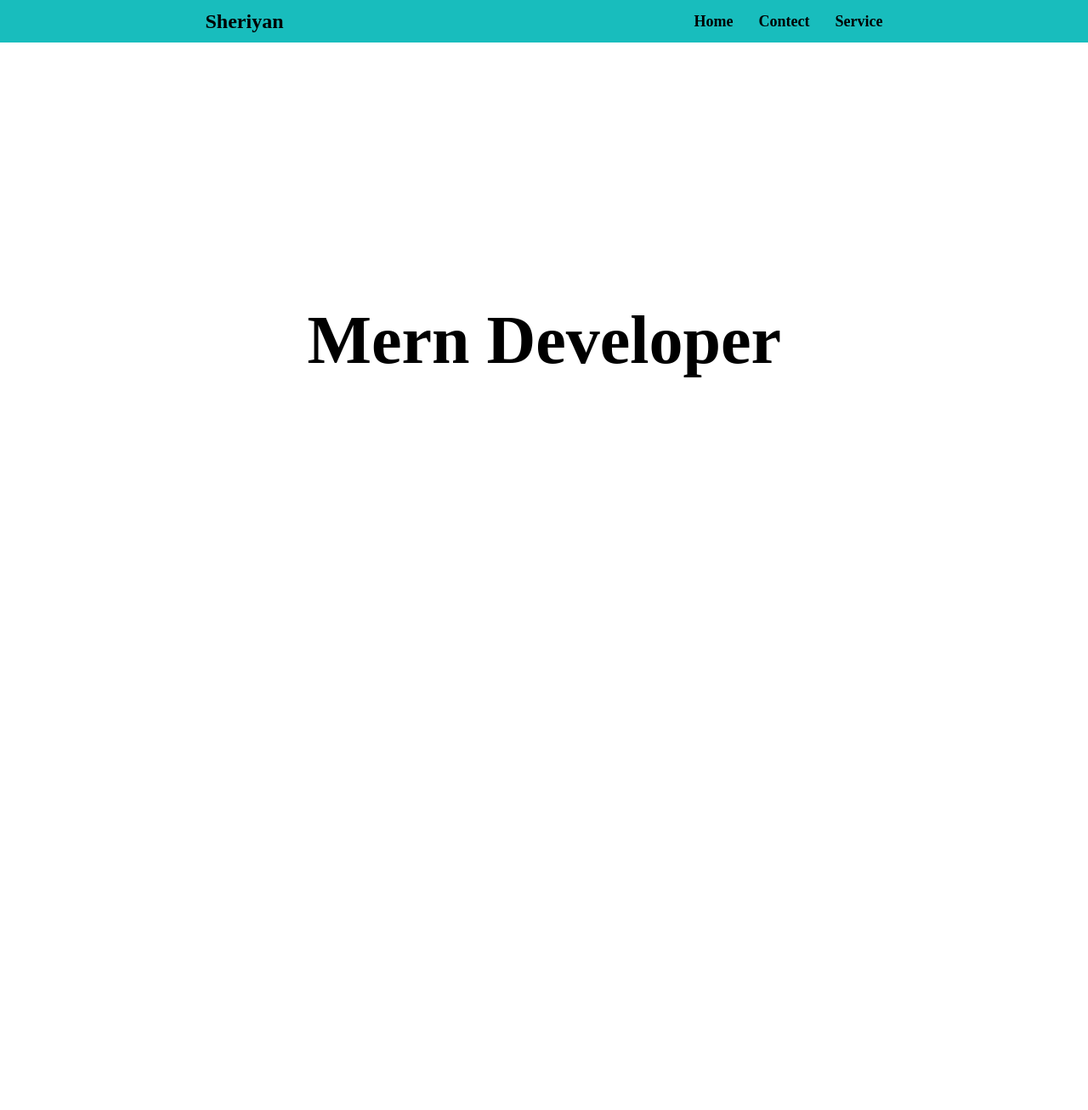
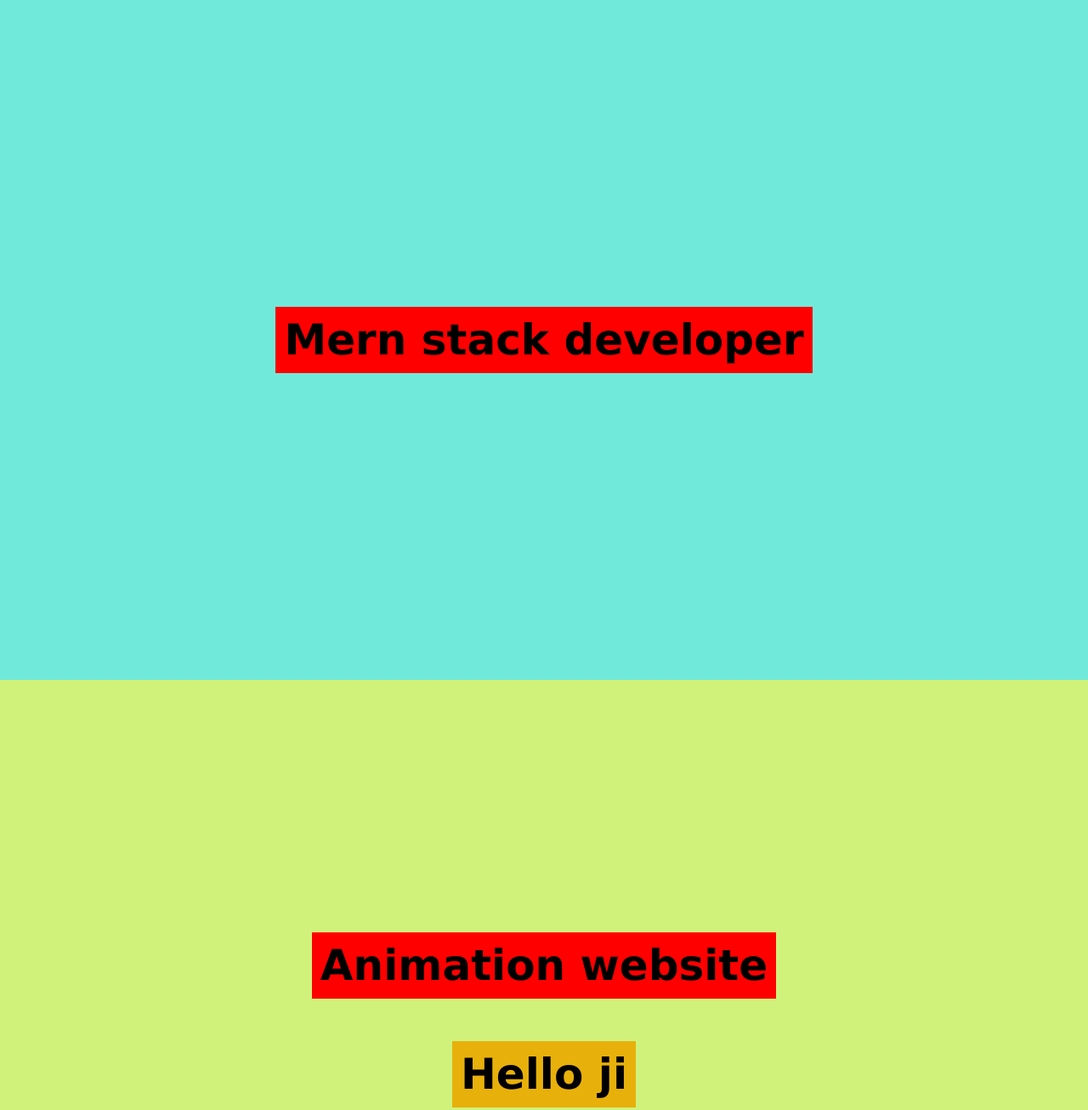
Before and after one commit to manishkumar2543/dom-projects, a plain HTML site: page index.html in a window 1280 px wide. Shown: the top 1306 px of the page at 85% size. Before the commit the page ends 800 px from the top, so only its background shows below. Drawn offline with nearby package versions, Linux system fonts and the light colour scheme.

Commit message:
scrub
scrub animation topic

```diff
--- a/index.html
+++ b/index.html
@@ -7,43 +7,29 @@
     <link rel="stylesheet" href="style.css">
 </head>
 <body>
-    <!-- <div class="box">
+    <div class="page1">
+           <!-- <div class="box">
+
+        </div> -->
+        <h1>Mern stack developer</h1>
 
     </div>
-    <div class="box2">
 
-    </div> -->
+        <div class="page2">
+            <!-- <div class="box"></div> -->
+             <h1>Animation website</h1>
+            <h2>Hello ji </h2>
 
-    <!--       Basic --2     -->
-           <!-- <h1>Manish</h1>
-           <h1>i am manish</h1>
-           <h1>hello i am manish</h1> -->
+        </div>
+        <div class="page3">
+            <!-- <div class="box"> -->
+                <h1>Code with Manish</h1>
 
-
-           <!-- Gsap timeline and how to control Topic -3  💡 -->
-
-           <!-- <div class="box1"></div>
-           <div class="box2"></div>
-           <div class="box3"></div> -->
-
-
-        <!-- nev -->
-         <nav>
-            <div class="logo">
-                <h2>Sheriyan</h2>
             </div>
-            <div class="menu">
-                <h4>Home</h4>
-                <h4>Contect</h4>
-                <h4>Service</h4>
-            </div>
-         </nav>
-         <h1>
-          Mern Developer
-         </h1>
-
+        </div>
 
     <script src="https://cdnjs.cloudflare.com/ajax/libs/gsap/3.13.0/gsap.min.js" integrity="sha512-NcZdtrT77bJr4STcmsGAESr06BYGE8woZdSdEgqnpyqac7sugNO+Tr4bGwGF3MsnEkGKhU2KL2xh6Ec+BqsaHA==" crossorigin="anonymous" referrerpolicy="no-referrer"></script>
+    <script src="https://cdnjs.cloudflare.com/ajax/libs/gsap/3.13.0/ScrollTrigger.min.js" integrity="sha512-P2IDYZfqSwjcSjX0BKeNhwRUH8zRPGlgcWl5n6gBLzdi4Y5/0O4zaXrtO4K9TZK6Hn1BenYpKowuCavNandERg==" crossorigin="anonymous" referrerpolicy="no-referrer"></script>
     <script src="script.js"></script>
 </body>
 </html>
--- a/script.js
+++ b/script.js
@@ -1,86 +1,77 @@
-// gsap.to(".box",{
-//     x:1200,
-//     duration:3,
+// gsap.from(".page1 .box",{
+//     scale:0.2,
+//     duration:1,
+//     delay:1,
+// })
+// gsap.from(".page2 .box",{
+//     scale:0.2,
+//     duration:2,
+//     delay:1,
 //     rotate:360,
+//     // sortcut ka tarika
+//     // scrollTrigger:".page2 .box"
+//     // deeply dekhe te hai
+//     scrollTrigger:{
+//         trigger:".page2 .box",
+//         scroll:"body",
+//         markers:true,
+//         start:"top 60%",
+//     }
+// })
+
+// gsap.from(".page1 h1",{
+//     y:1,
+//     scale:"0.3",
+//     duration:2,
 //     delay:1,
-//     backgroundColor:"yellow",
+//     opacity:0,
+// })
+
+// gsap.from(".page2 h1",{
+//     x:500,
+//     opacity:0,
+//     scale:0.2,
+//     duration:2,
+//     delay:1,
+//     scrollTrigger:{
+//         trigger:".page2 h1",
+
+//         scroll:"body",
+//         markers:"true",
+//         start:"top 60%",
+//         end:"top 30%",
+
+
+
+
+//     }
+// })
+// gsap.from(".page2 h2",{
+//     x:-500,
+//     opacity:0,
+//     scale:0.2,
+//     duration:2,
+
+//     scrollTrigger:{
+//         trigger:".page2 h2",
+//         scroll:"body",
+//         markers:true,
+//         start:"top 50%",
+
+
+//     }
+// })
+// gsap.from(".page3 h1",{
+//     y:20,
+//     opacity:0,
+//     duration:2,
+//     delay:1,
+//     scale:0.2,
+//     rotate:360,
+//     scrollTrigger:{
+//         trigger:".page3 h1",
+//         scroll:"body",
+//         marker:"true"
+//     }
 
 // })
-// gsap.from(".box2",{
-//     x:1000,
-//     duration:3,
-//     translateY:200,
-//     delay:1,
-//     backgroundColor:"pink",
-//     opacity:0,
-
-// })
-
-// from: -end point
-// to :- start point
-
-
-// gsap.from("h1",{
-//     opacity:0,
-//     duration:1,
-//     y:20,
-
-//     delay:1,
-
-//     //  ye hmar 1 porperty ko dikhtta hai para pri- stagger 📢
-//     stagger:0.5,
-
-//     // repeat:-1 ye infinite hai 1 kren ek hi bar chalga 📢
-//     repeat:-1,
-
-//     // yoyo:true ye aage piche hoga 📢
-//     yoyo:true,
-// })
-
-
-// <!-- Gsap timeline and how to control. ( Topic -3  💡) -->
-
-// let tl=gsap.timeline()
-// tl.to(".box1",{
-//      x:800,
-//     duration:2,
-//     delay:1,
-//     // repeat:-1,
-//     yoyo:true,
-//    })
-
-//     tl.to(".box2",{
-//      x:800,
-//     duration:2,
-//     delay:1
-//    })
-
-//    tl.to(".box3",{
-//     x:800,
-//     duration:2,
-//     delay:1,
-
-//    })
-
-
-let tl=gsap.timeline()
-tl.from("h2",{
-     y:-20,
-     opacity:0,
-     duration:1,
-     delay:1,
-
-})
-tl.from("h4",{
-     y:-20,
-     opacity:0,
-     duration:1,
-
-})
-tl.from("h1",{
-     y:-20,
-     duration:0.5,
-     opacity:0,
-     scale:0.2,
-
-})
--- a/style.css
+++ b/style.css
@@ -2,47 +2,53 @@
     margin: 0;
     padding: 0;
     box-sizing: border-box;
+    font-family: 'Lucida Sans', 'Lucida Sans Regular', 'Lucida Grande', 'Lucida Sans Unicode', Geneva, Verdana, sans-serif;
 }
 body,html{
-    height: 100vh;
+    height: 100%;
     width: 100%;
-    background-color: #fff;
 }
-/* .box1{
-    width: 200px;
-    height: 200px;
-    background-color: rgb(30, 99, 219);
-
-
-}
-.box2{
-    width: 200px;
-    height: 200px;
-    background-color: rgb(255, 128, 0);
-}
-.box3{
-    width: 200px;
-    height: 200px;
-    background-color: rgb(33, 209, 27);
-} */
-
-nav{
-    height: 50px;
+.page1{
+    height: 100%;
     width: 100%;
-    background-color: rgb(24, 189, 189);
+    background-color: #70e9db;
     display: flex;
-    justify-content: space-around;
+    justify-content: center;
     align-items: center;
 }
-.menu{
+.page2{
+    height: 100%;
+    width: 100%;
+    background-color: #d0f17a;
     display: flex;
-    gap: 30px;
-    font-size: 18px;
+    justify-content: center;
+    align-items: center;
+    flex-direction: column;
+    gap: 50px;
 }
+.page3{
+    height: 100%;
+    width: 100%;
+    background-color: #2cf888;
+    display: flex;
+    justify-content: center;
+    align-items: center;
+}
+.box{
+    height: 300px;
+    width: 300px;
+    background-color: red;
+}
+h2{
+    background: rgb(232, 176, 10);
+    position: relative;
+    font-size: 50px;
+    padding: 10px;
+}
+
 h1{
-    position: absolute;
-    top: 50%;
-    left: 50%;
-    font-size: 80px;
-    transform: translate(-50%,-50%);
+    background: red;
+    position: relative;
+    font-size: 50px;
+      padding: 10px;
 }
```
